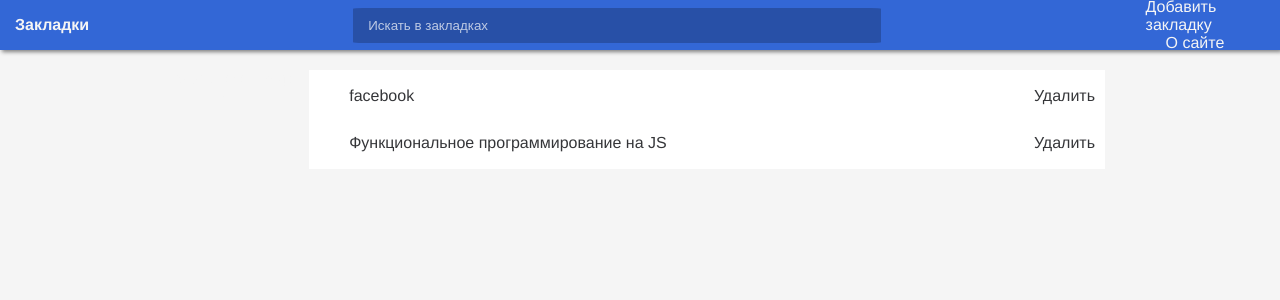
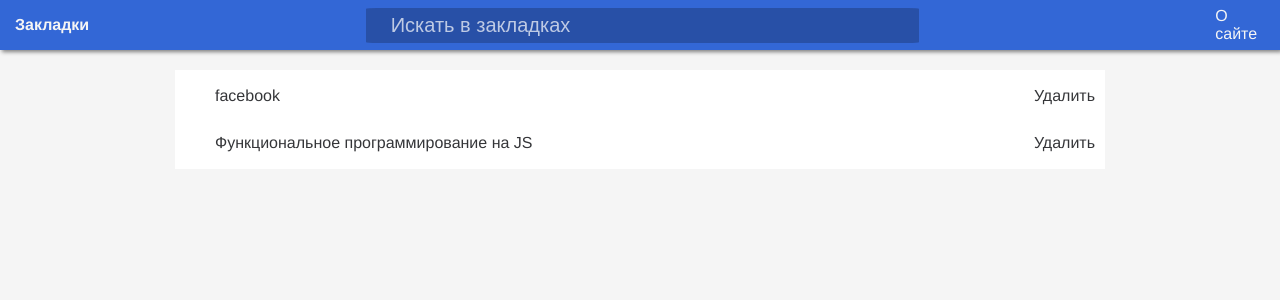
Before and after one commit to sedovdmitry/vue3-ts-bookmarks, a Vue app: page / in a window 1280 px wide. Shown: the top 300 px of the page. Built offline with nearby package versions, Linux system fonts and the light colour scheme; no server answers.

Commit message:
#search in bookmarks

```diff
--- a/src/components/UI/MyInput.vue
+++ b/src/components/UI/MyInput.vue
@@ -1,10 +1,18 @@
 <template>
-  <input type="text" class="input" placeholder="Искать в закладках" />
+  <input :value="modelValue" @input="updateInput" type="text" class="input"  />
 </template>
 
 <script>
 export default {
   name: 'my-input',
+  props: {
+    modelValue: [String, Number],
+  },
+  methods: {
+    updateInput(event) {
+      this.$emit('update:modelValue', event.target.value);
+    },
+  },
 };
 </script>
 
@@ -18,6 +26,9 @@ export default {
   height: 35px;
   min-width: 150px;
   caret-color: $search-placeholder-color;
+  color: $search-placeholder-color;
+  font-size: 20px;
+  padding: 0 10px;
 }
 
 .input::placeholder {
@@ -27,5 +38,6 @@ export default {
 
 .input:focus{
   outline: none;
+  color: $search-placeholder-color;
 }
 </style>
--- a/src/components/UI/Navbar.vue
+++ b/src/components/UI/Navbar.vue
@@ -1,9 +1,13 @@
 <template>
   <div class="navbar">
     <div class="navbar__home" @click="$router.push('/')">Закладки</div>
-    <div class="navbar__search"><my-input/></div>
+    <div class="navbar__search">
+      <my-input
+        v-model="search"
+        placeholder="Искать в закладках"
+      />
+    </div>
     <div class="navbar__btns">
-      <div @click="$router.push('/add-bookmark')">Добавить закладку</div>
       <div @click="$router.push('/about')" style="margin-left: 20px">О сайте</div>
     </div>
   </div>
@@ -17,6 +21,16 @@ export default defineComponent({
   name: 'navbar',
   components: {
     MyInput,
+  },
+  computed: {
+    search: {
+      get() {
+        return this.$store.state.bookmark.searchQuery;
+      },
+      set(value) {
+        this.$store.commit('bookmark/setSearchQuery', value);
+      },
+    },
   },
 });
 </script>
--- a/src/store/bookmarkModule.ts
+++ b/src/store/bookmarkModule.ts
@@ -22,13 +22,17 @@ const bookmarkModule = {
     totalPages: 0,
   }),
   getters: {
-
+    searchedBookmarks(state: State): Bookmark[] {
+      return state.bookmarks.filter(
+        (b: Bookmark) => b.name.toLowerCase().includes(state.searchQuery.toLowerCase()),
+      );
+    },
   },
   mutations: {
-    setBookmarks(state: State, bookmarks: Bookmark[]) {
+    setBookmarks(state: State, bookmarks: Bookmark[]): void {
       state.bookmarks = bookmarks;
     },
-    setBookmarksFromApi(state: State, articles: Article[]) {
+    setBookmarksFromApi(state: State, articles: Article[]): void {
       const bookmarks: Bookmark[] = articles.map((article) => ({
         name: article.title,
         url: article.url,
@@ -38,21 +42,21 @@ const bookmarkModule = {
       }));
       state.bookmarks = [...state.bookmarks, ...bookmarks];
     },
-    setLoading(state: State, flag: boolean) {
+    setLoading(state: State, flag: boolean): void {
       state.isBookmarkLoading = flag;
     },
-    setSearchQuery(state: State, searchQuery: string) {
+    setSearchQuery(state: State, searchQuery: string): void {
       state.searchQuery = searchQuery;
     },
-    setPage(state: State, page: number) {
+    setPage(state: State, page: number): void {
       state.page = page;
     },
-    setTotalPages(state: State, totalPages: number) {
+    setTotalPages(state: State, totalPages: number): void {
       state.totalPages = totalPages;
     },
   },
   actions: {
-    async loadBookmarks(context: any) {
+    async loadBookmarks(context: any): Promise<void> {
       context.commit('setLoading', true);
       const data = await fetchBookmarks(1, 10);
       console.log('data', data);
--- a/src/views/Home.vue
+++ b/src/views/Home.vue
@@ -1,11 +1,9 @@
 <template>
   <div class="home">
     <div class="container">
-      <div><b>page:</b> {{ this.$store.state.bookmark.page }}</div>
-      <div><b>totalPages:</b> {{ this.$store.state.bookmark.totalPages }}</div>
       <bookmark-list
         class="bookmarkList"
-        :bookmarks="this.$store.state.bookmark.bookmarks"
+        :bookmarks="this.$store.getters['bookmark/searchedBookmarks']"
       />
     </div>
   </div>
@@ -24,7 +22,7 @@ export default defineComponent({
 
   },
   mounted() {
-    this.$store.dispatch('bookmark/loadBookmarks');
+    // this.$store.dispatch('bookmark/loadBookmarks');
   },
 });
 </script>
```
